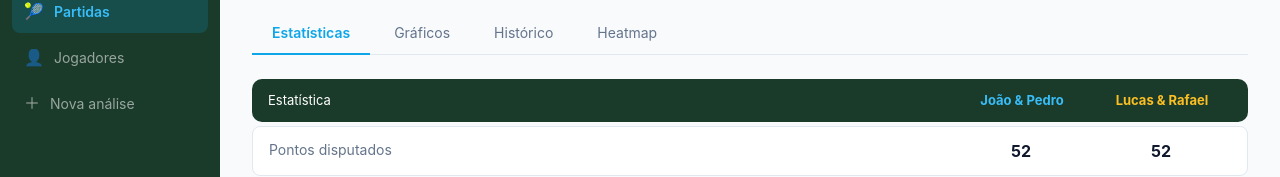
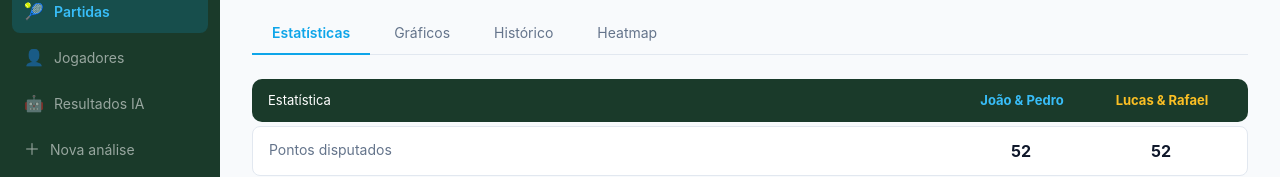
Before and after one commit to esurmanndemichielli-lgtm/beach-tennis-scout, a Next.js app: page /matches in a window 1280 px wide. Shown: the part 162-339 px from the top of the page. Built offline with nearby package versions, Linux system fonts and the light colour scheme.

Commit message:
feat: adiciona Resultados IA na sidebar

```diff
--- a/components/Sidebar.tsx
+++ b/components/Sidebar.tsx
@@ -7,6 +7,7 @@ const NAV = [
   { href: "/dashboard", label: "Dashboard", icon: "⊞" },
   { href: "/matches", label: "Partidas", icon: "🎾" },
   { href: "/players", label: "Jogadores", icon: "👤" },
+  { href: "/results", label: "Resultados IA", icon: "🤖" },
   { href: "/upload", label: "Nova análise", icon: "＋" },
 ];
 
```
